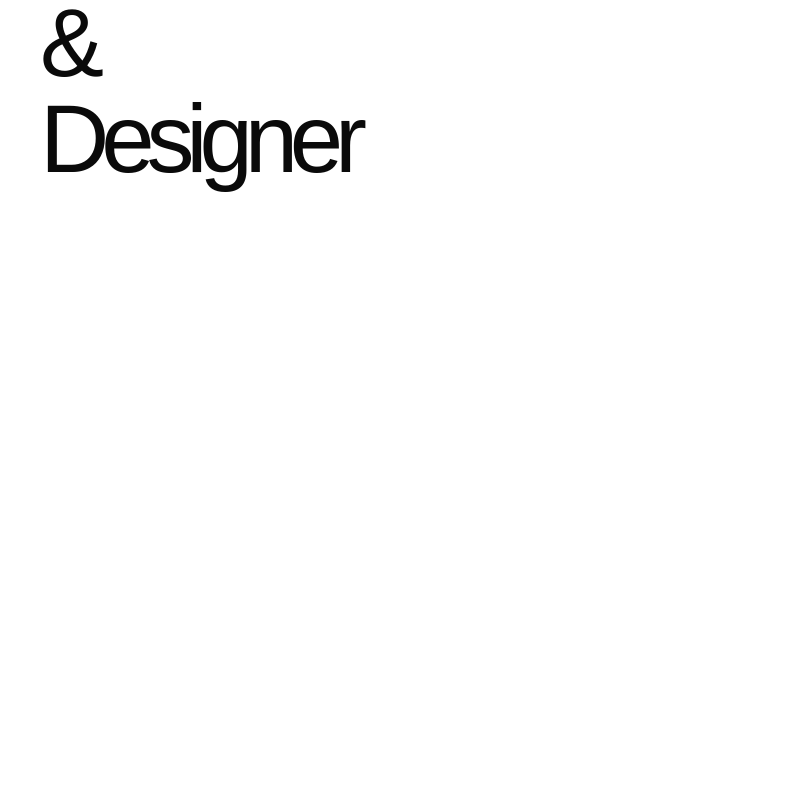
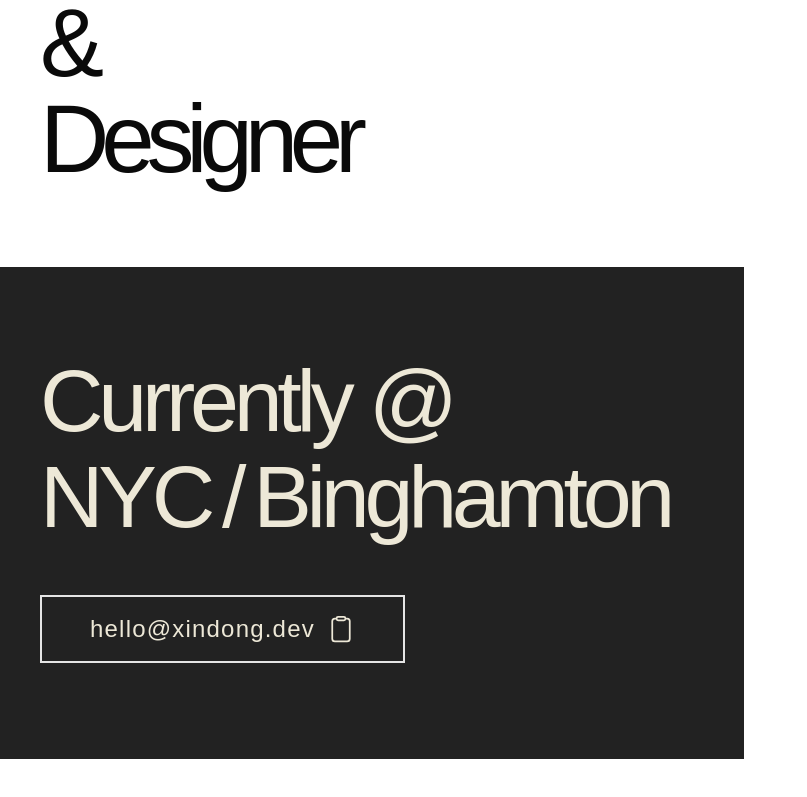
Before and after one commit to TheDXport/photos, a Next.js app: page / in a window 1280 px wide. Shown: the part 443-1240 px from the top of the page, without its empty margins (0-807 px from the left). Built offline with nearby package versions, Linux system fonts and the light colour scheme; a web font is replaced by a local one.

Commit message:
potential fix on instagram viewing browser

```diff
--- a/app/components/Header.tsx
+++ b/app/components/Header.tsx
@@ -57,7 +57,7 @@ export default function Header() {
               </h2>
             </div>
             <div
-              className={`${SFMed.className} my-auto space-y-10 bg-[#222222] text-[#EDE8D7] py-13 sm:py-15 md:py-16 lg:py-16 xl:py-24 overflow-x-hidden animate-divGrow w-0`}>
+              className={`${SFMed.className} my-auto space-y-10 bg-[#222222] text-[#EDE8D7] py-13 sm:py-15 md:py-16 lg:py-16 xl:py-24 animate-divGrow`}>
               <div className="animate-fadeInCurr opacity-0 tracking-tightery flex flex-col gap-y-5 pl-4 sm:px-8 lg:px-10 text-[2.7rem] sm:text-[4rem] lg:text-7xl xl:text-[5.5rem] leading-9.5 sm:leading-16 lg:leading-16 xl:leading-19  ">
                 <p className={``}>Currently @</p>
                 <p className={`space-x-3`}>
--- a/app/components/Portfolio.tsx
+++ b/app/components/Portfolio.tsx
@@ -9,10 +9,10 @@ const SFProSemi = localFont({
 
 export default function Portfolio() {
   return (
-    <div className="flex flex-col items-center px-8 sm:px-12 md:px-15 lg:px-12 xl:px-15 md:mt-52 lg:mt-0 w-full  lg:h-550 xl:h-[620rem] pb-50 lg:pb-200 ">
+    <div className="flex flex-col items-center px-8 sm:px-12 md:px-15 lg:px-12 xl:px-15 md:mt-52 lg:mt-0 w-full lg:h-550 xl:h-[620rem] pb-50 lg:pb-200 ">
       {/* Blue div*/}
       <div className={`${SFProSemi.className} text-6xl w-full lg:ml-8 `}>here&#39;s some of my work ——</div>
-      <div className="flex flex-col lg:flex-row w-full z-50 xl:h-[185rem] mt-30 gap-y-12 md:space-y-0">
+      <div className="flex flex-col lg:flex-row w-full xl:h-[185rem] mt-30 gap-y-12 md:space-y-0">
         <div className="flex flex-col w-full lg:w-1/2 lg:h-20 lg:px-5 xl:px-10 items-center relative space-y-20  ">
           <FadeInImage
             src="/photos/andrewBook.jpg"
--- a/app/page.tsx
+++ b/app/page.tsx
@@ -16,7 +16,7 @@ export default function Page() {
 
   return (
     <div className="relative w-full items-center justify-items-center min-h-screen overflow-x-hidden invisible-scrollbar">
-      <div className={`transition-opacity duration-350 w-full space-y-32 `}>
+      <div className={`duration-350 w-full space-y-32 `}>
         <Header />
         <Portfolio />
       </div>
```
